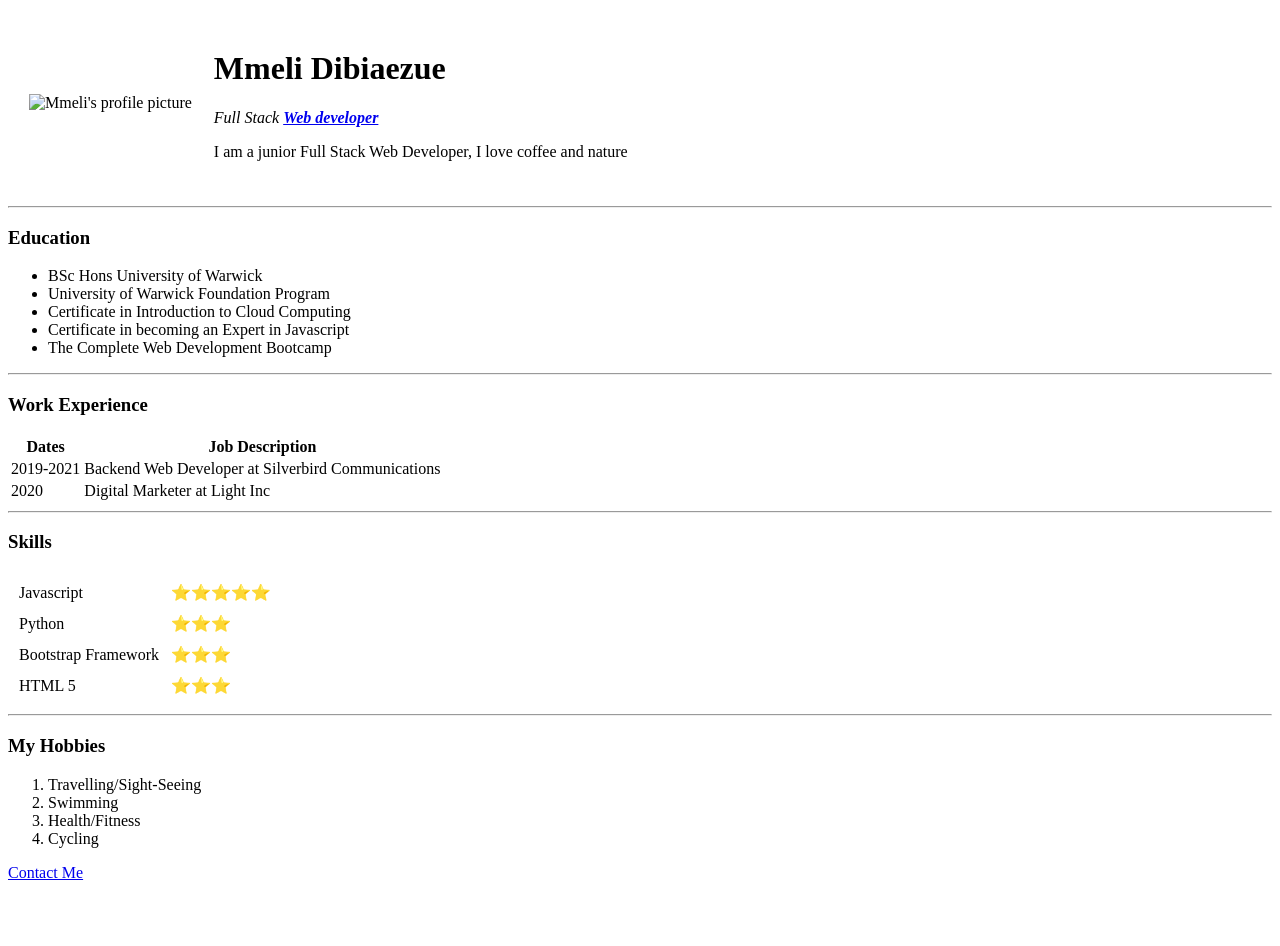
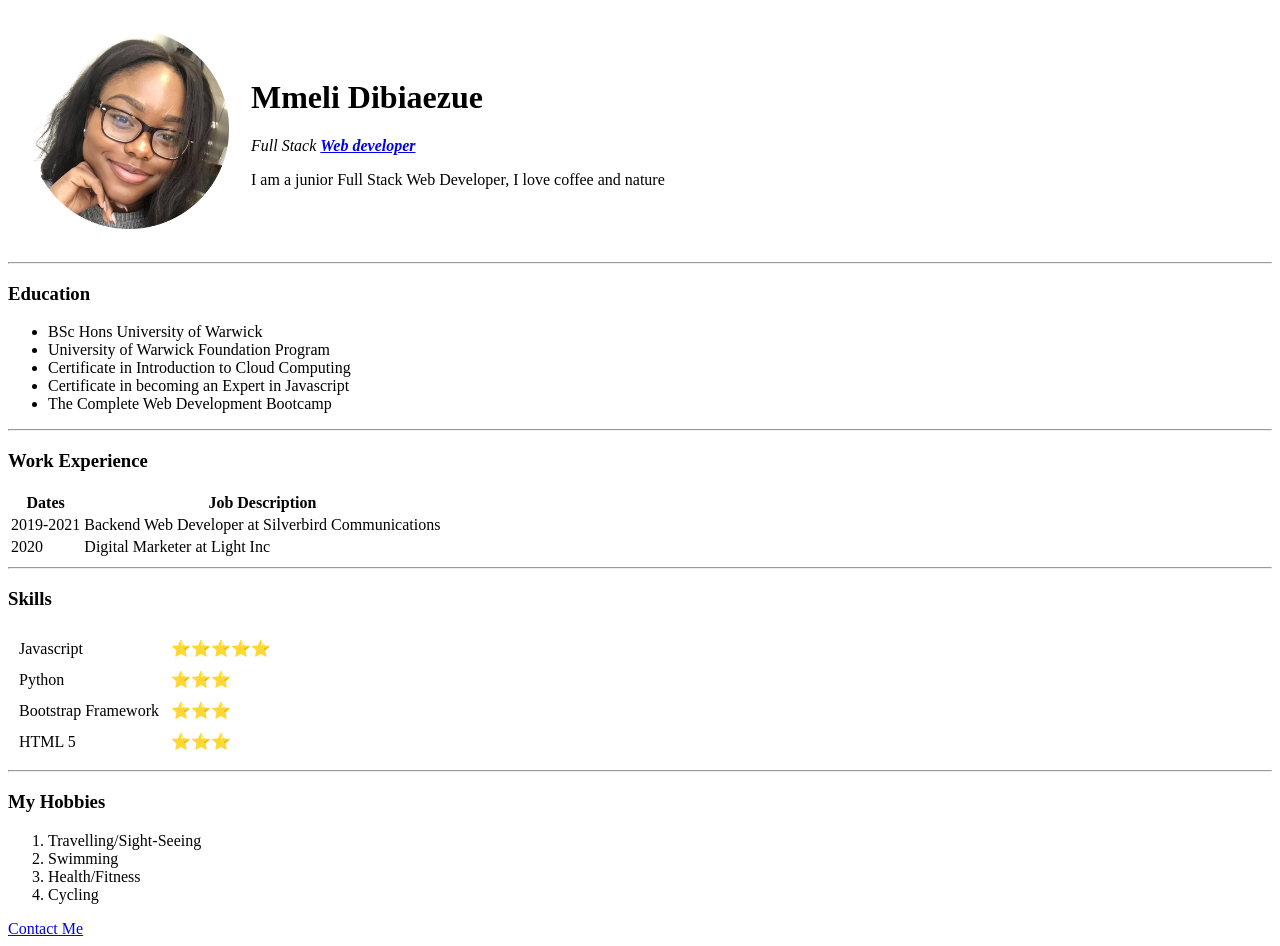
Before and after one commit to Candicecloud/CV, a plain HTML site: page index.html in a window 1280 px wide. Before the commit the page ends 890 px from the top, so only its background shows below. Drawn offline with Linux system fonts and the light colour scheme.

Commit message:
index.html

```diff
--- a/index.html
+++ b/index.html
@@ -11,7 +11,7 @@
       <tr>
         <td>
           <img
-            src="IMG_3706-modified.png"
+            src="images/IMG_3706-modified.png"
             width="200"
             alt="Mmeli's profile picture"
           />
```
